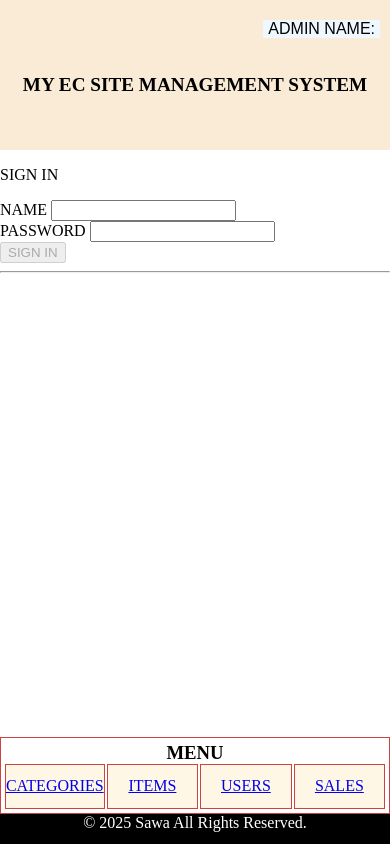
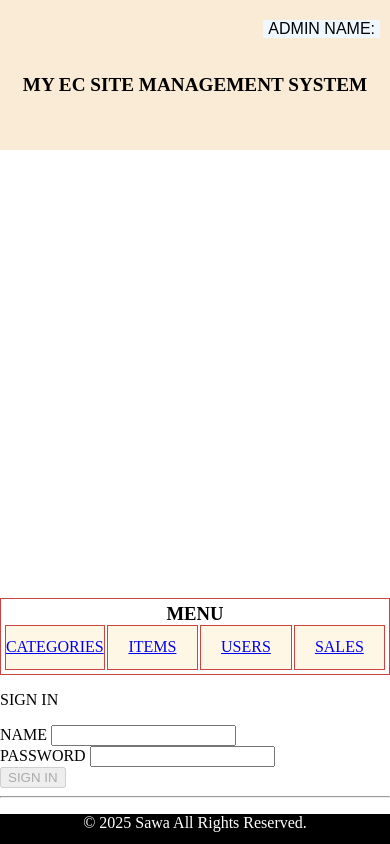
Before and after one commit to sawa-pascal/portfolio-ec-site-management, an Angular app: page / in a window 390 px wide. Built offline with nearby package versions, Linux system fonts and the light colour scheme.

Commit message:
レスポンシブ対応時にmenuを上に表示するようにした

```diff
--- a/src/app/app.scss
+++ b/src/app/app.scss
@@ -51,7 +51,7 @@ $container-width: 80%;
     flex: 1 1 auto;
 
     .menu {
-      order: 2;
+      order: 1;
       box-sizing: border-box;
 
       width: auto;
@@ -65,7 +65,7 @@ $container-width: 80%;
       border-color: #cc4343;
     }
     .container {
-      order: 1;
+      order: 2;
       box-sizing: border-box;
 
       width: auto;
```
